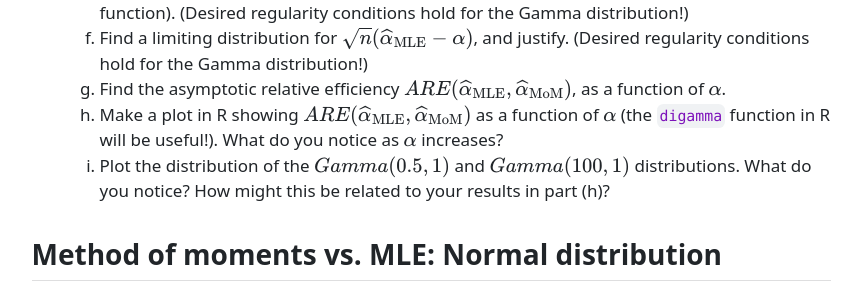
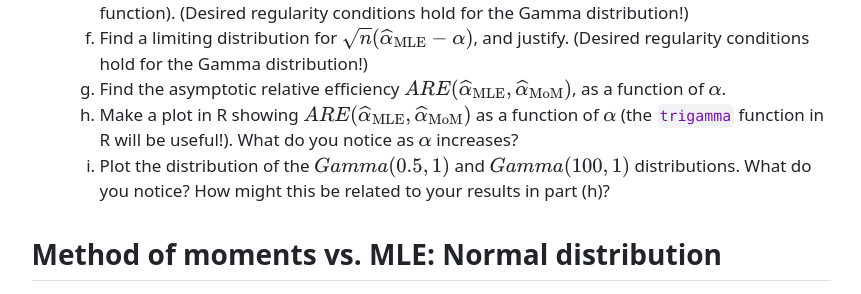
Before and after one commit to sta711-s26/sta711-s26.github.io, a Jekyll site: the page homework/hw_06.html, which Jekyll copies as it is, in a window 1280 px wide and 900 px high, scrolled down 1573 px. Shown: the part 153-447 px from the top of the window, without its empty margins (209-1070 px from the left). Built offline with Jekyll 4.4.1, drawn with Linux system fonts in a browser that asks for light colours.

Commit message:
fixing small typo

```diff
--- a/homework/hw_06.html
+++ b/homework/hw_06.html
@@ -127,7 +127,7 @@ window.Quarto = {
 <li>Find the Fisher information <span class="math inline">\(\mathcal{I}_1(\alpha)\)</span>. The derivative of the digamma function can’t be simplified and does not have a nice closed form; you may leave it as <span class="math inline">\(\psi^{(1)}\)</span> (the <em>trigamma</em> function). (Desired regularity conditions hold for the Gamma distribution!)</li>
 <li>Find a limiting distribution for <span class="math inline">\(\sqrt{n}(\widehat{\alpha}_{\text{MLE}} - \alpha)\)</span>, and justify. (Desired regularity conditions hold for the Gamma distribution!)</li>
 <li>Find the asymptotic relative efficiency <span class="math inline">\(ARE(\widehat{\alpha}_{\text{MLE}}, \widehat{\alpha}_{\text{MoM}})\)</span>, as a function of <span class="math inline">\(\alpha\)</span>.</li>
-<li>Make a plot in R showing <span class="math inline">\(ARE(\widehat{\alpha}_{\text{MLE}}, \widehat{\alpha}_{\text{MoM}})\)</span> as a function of <span class="math inline">\(\alpha\)</span> (the <code>digamma</code> function in R will be useful!). What do you notice as <span class="math inline">\(\alpha\)</span> increases?</li>
+<li>Make a plot in R showing <span class="math inline">\(ARE(\widehat{\alpha}_{\text{MLE}}, \widehat{\alpha}_{\text{MoM}})\)</span> as a function of <span class="math inline">\(\alpha\)</span> (the <code>trigamma</code> function in R will be useful!). What do you notice as <span class="math inline">\(\alpha\)</span> increases?</li>
 <li>Plot the distribution of the <span class="math inline">\(Gamma(0.5, 1)\)</span> and <span class="math inline">\(Gamma(100, 1)\)</span> distributions. What do you notice? How might this be related to your results in part (h)?</li>
 </ol></li>
 </ol>
--- a/homework/hw_06.qmd
+++ b/homework/hw_06.qmd
@@ -46,7 +46,7 @@ where $\alpha > 0$. We also know that $\mathbb{E}[Y_1] = \alpha$ and $Var(Y_1) =
     (e) Find the Fisher information $\mathcal{I}_1(\alpha)$. The derivative of the digamma function can't be simplified and does not have a nice closed form; you may leave it as $\psi^{(1)}$ (the *trigamma* function). (Desired regularity conditions hold for the Gamma distribution!)
     (f) Find a limiting distribution for $\sqrt{n}(\widehat{\alpha}_{\text{MLE}} - \alpha)$, and justify. (Desired regularity conditions hold for the Gamma distribution!)
     (g) Find the asymptotic relative efficiency $ARE(\widehat{\alpha}_{\text{MLE}}, \widehat{\alpha}_{\text{MoM}})$, as a function of $\alpha$.
-    (h) Make a plot in R showing $ARE(\widehat{\alpha}_{\text{MLE}}, \widehat{\alpha}_{\text{MoM}})$ as a function of $\alpha$ (the `digamma` function in R will be useful!). What do you notice as $\alpha$ increases?
+    (h) Make a plot in R showing $ARE(\widehat{\alpha}_{\text{MLE}}, \widehat{\alpha}_{\text{MoM}})$ as a function of $\alpha$ (the `trigamma` function in R will be useful!). What do you notice as $\alpha$ increases?
     (i) Plot the distribution of the $Gamma(0.5, 1)$ and $Gamma(100, 1)$ distributions. What do you notice? How might this be related to your results in part (h)?
 
 ## Method of moments vs. MLE: Normal distribution
```
